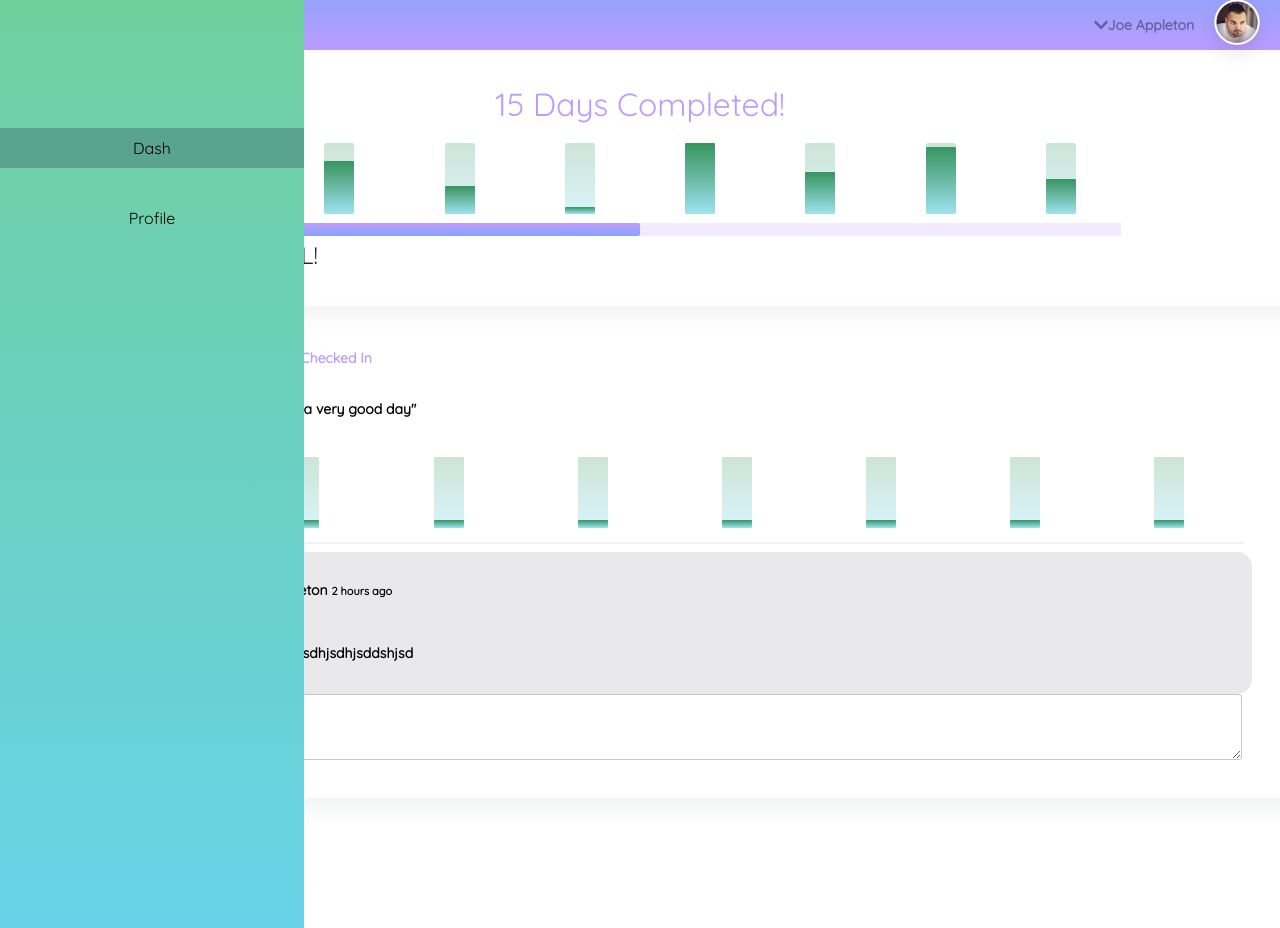
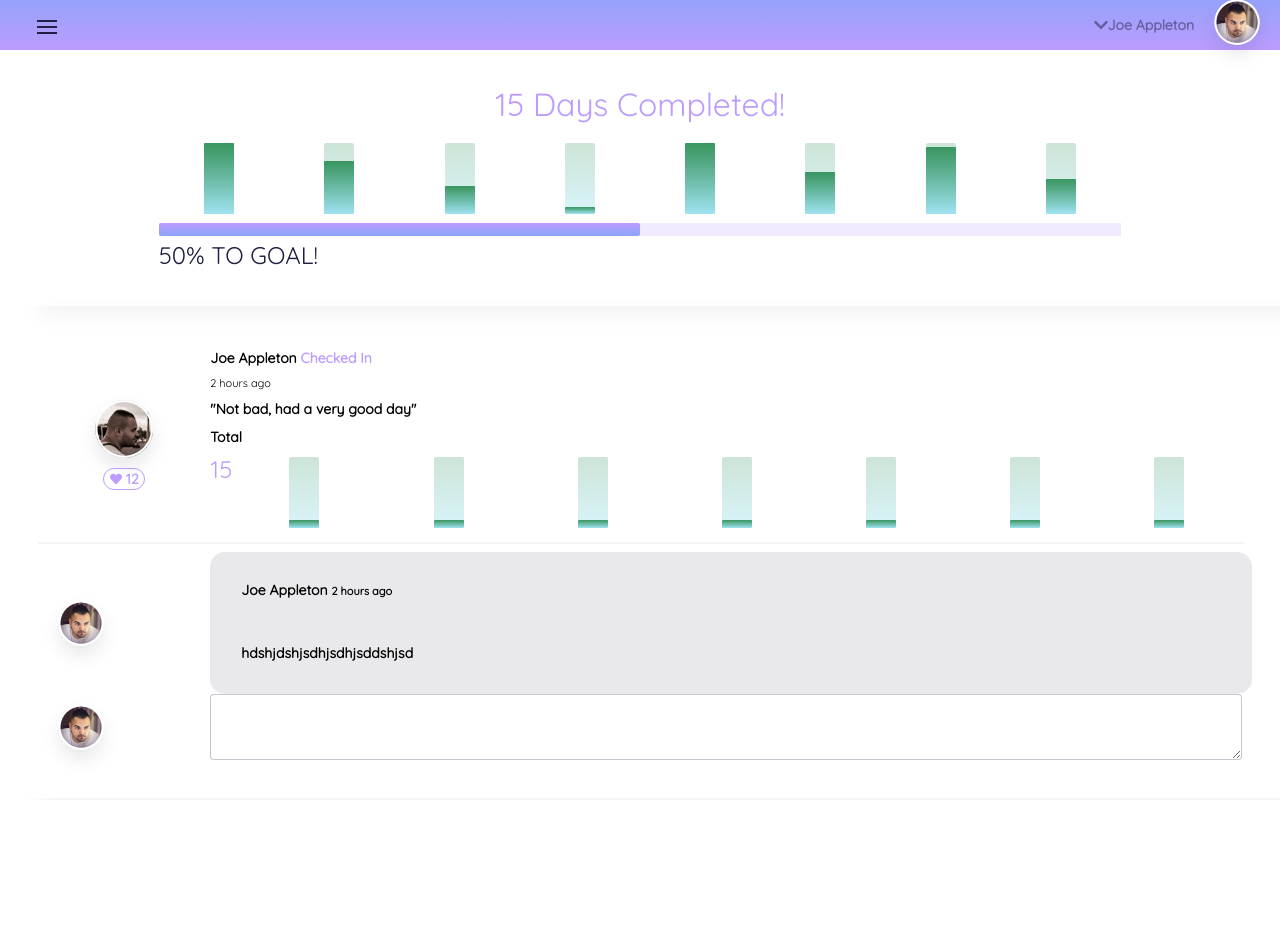
Before and after one commit to khadijakatanani/CWebApp, a React (Create React App) app: page / in a window 1280 px wide. After the commit the page ends 800 px from the top, so only its background shows below. Built offline with nearby package versions, Linux system fonts and the light colour scheme.

Commit message:
week 4 solution complete

```diff
--- a/src/Components/Header.js
+++ b/src/Components/Header.js
@@ -1,19 +1,15 @@
-import React from "react";
+import React, {useState} from "react";
+import PropTypes from 'prop-types';
 import styled from "styled-components";
 import avatarLarge from "../assets/avatar_small.png";
 import { FontAwesomeIcon } from "@fortawesome/react-fontawesome";
 import { faChevronDown } from "@fortawesome/free-solid-svg-icons";
 
-function Menu() {
-  const StyledWrapper = styled.div`
-    height: 100vh;
-    width: 304px;
-    background: linear-gradient(180deg, #6fcf9d 0%, #67d2e8 100%);
-    position: absolute;
-    padding-top: 10%;
-    top: 0;
-    left: 0;
-  `;
+function Menu(props) {
+
+  const {open} = props;
+
+
 
   const StyledNav = styled.nav`
     ul {
@@ -36,18 +32,20 @@ function Menu() {
   `;
 
   return (
-    <StyledWrapper>
       <StyledNav>
         <ul>
           <StyledLi  active={true}> Dash </StyledLi>
           <StyledLi > Profile </StyledLi>
         </ul>
-      </StyledNav>
-    </StyledWrapper>
-  );
+      </StyledNav>);
 }
 
+
+
 function Header() {
+
+  const [open, setOpen] = useState(false);
+
   const StyledBurgerMenu = styled.div`
     width: 90px;
     cursor: pointer;
@@ -62,7 +60,7 @@ function Header() {
     }
   `;
 
-  const UserAvatar = styled.div`
+  const StyledUserAvatar = styled.div`
     color: ${({ theme }) => theme.colors.darkShade[50]};
     display: flex;
     align-items: center;
@@ -70,6 +68,17 @@ function Header() {
       margin-top: 8%;
     }
   `;
+
+  const StyledMenuWrapper = styled.div`
+  transform: ${({ open }) => open ? 'translateX(0)' : 'translateX(-100%)'};
+  height: 100vh;
+  width: 304px;
+  background: linear-gradient(180deg, #6fcf9d 0%, #67d2e8 100%);
+  position: absolute;
+  padding-top: 10%;
+  top: 0;
+  left: 0;
+`;
 
   const StyledWrapper = styled.div`
     width: 100%;
@@ -83,20 +92,31 @@ function Header() {
     justify-content: space-between;
   `;
 
+
+  const handleClick = (e) => {
+
+      e.preventDefault();
+      setOpen(true);
+
+  }
+
   return (
     <div>
-      <Menu />
+      <StyledMenuWrapper open={open}>
+          <Menu  />
+      </StyledMenuWrapper>
+
       <StyledWrapper>
-        <StyledBurgerMenu>
+        <StyledBurgerMenu onClick={handleClick}>
           <hr />
           <hr />
           <hr />
         </StyledBurgerMenu>
-        <UserAvatar>
+        <StyledUserAvatar>
           <FontAwesomeIcon style={{ fontSize: "16px" }} icon={faChevronDown} />
           <h6> Joe Appleton</h6>
           <img src={avatarLarge} />
-        </UserAvatar>
+        </StyledUserAvatar>
       </StyledWrapper>
     </div>
   );
```
